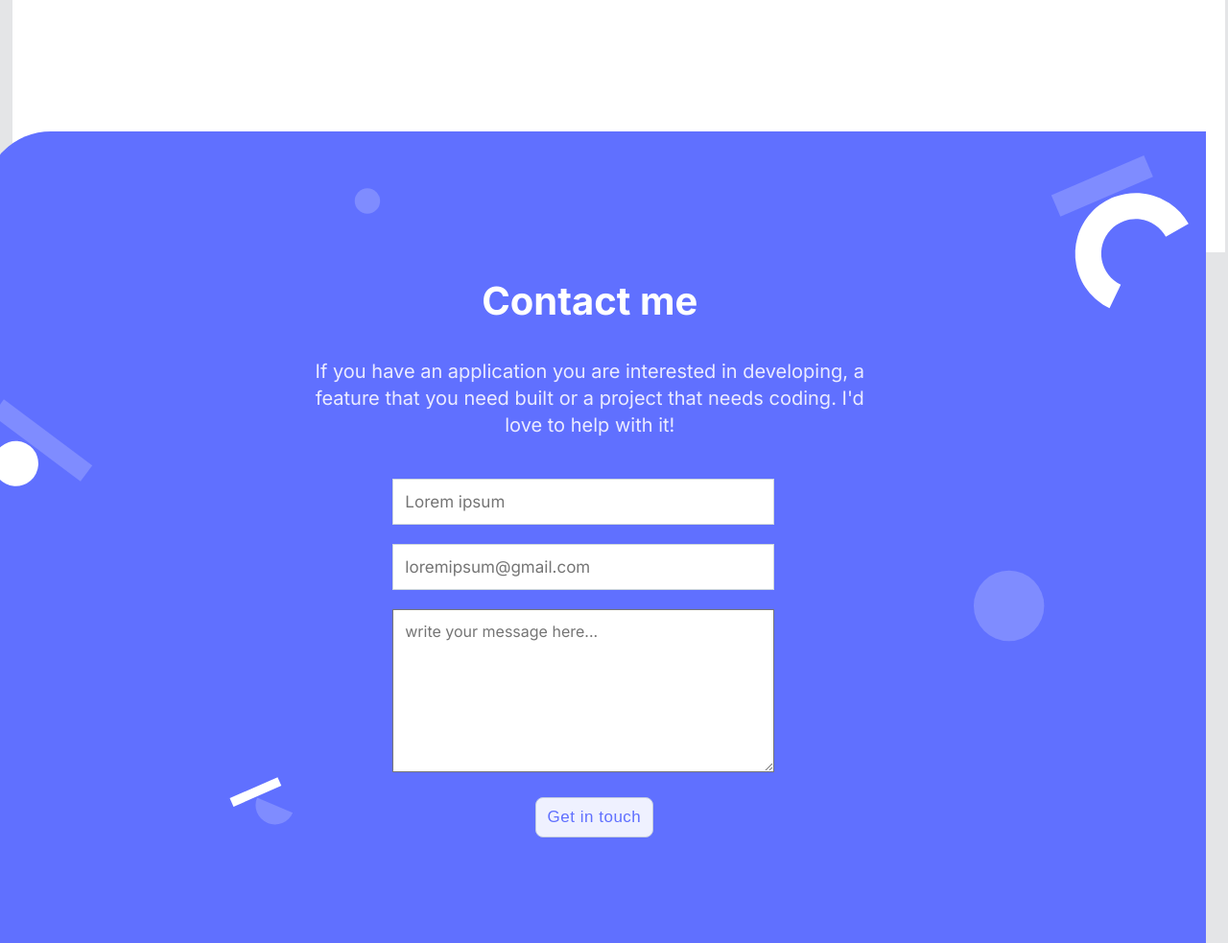
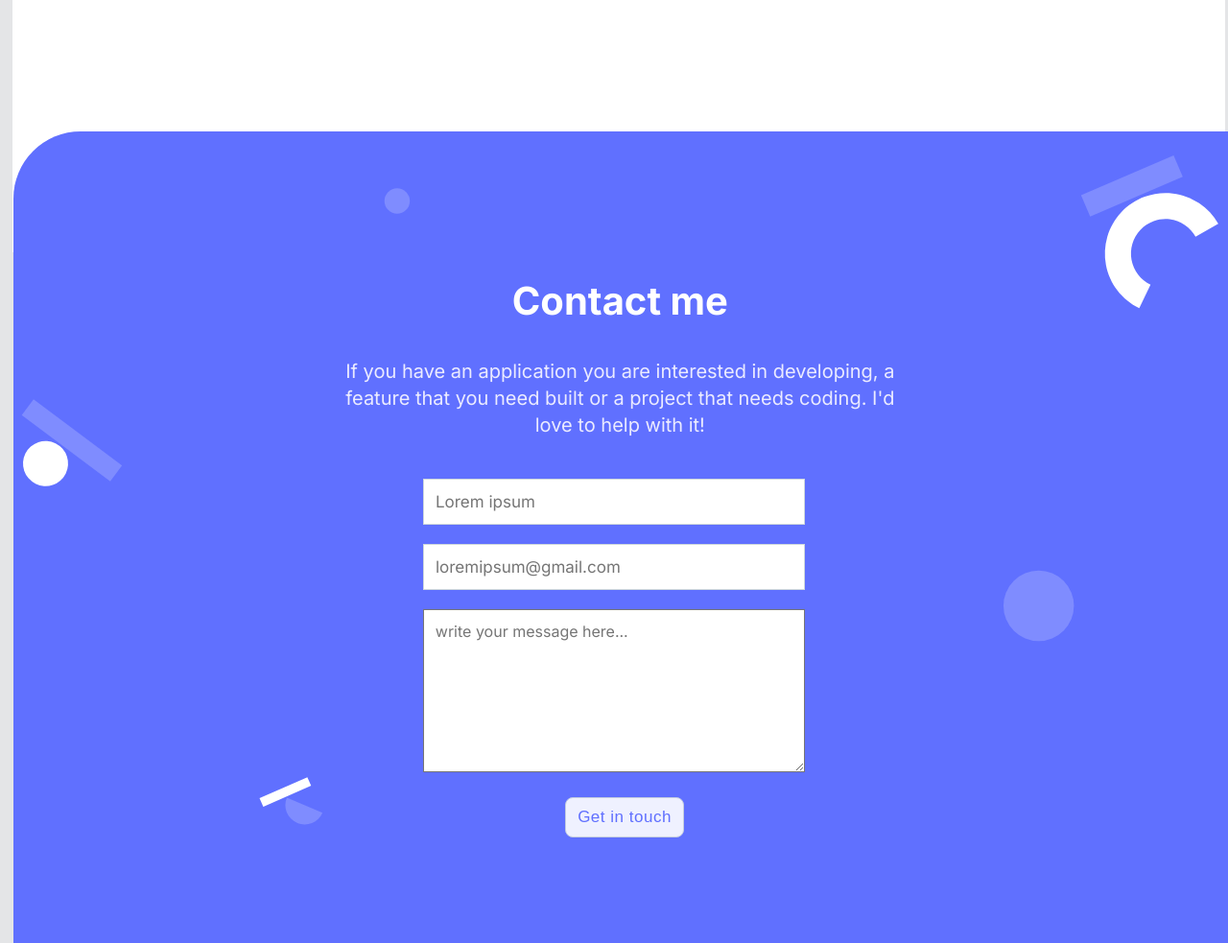
Before and after one commit to denigit5/Portfolio, a website: page index.html in a window 1280 px wide. Shown: the part 3700-4683 px from the top of the page at 96% size. Drawn offline with nearby package versions, Linux system fonts and the light colour scheme.

Commit message:
Position footer section

```diff
--- a/style.css
+++ b/style.css
@@ -869,9 +869,10 @@ textarea {
 
   .footer {
     background-color: rgba(96, 112, 255, 1);
-    width: 100%;
+    min-width: 100%;
     height: 846px;
     margin-top: -10rem;
+    margin-left: 0.5%;
   }
 
   .footer-container {
```
